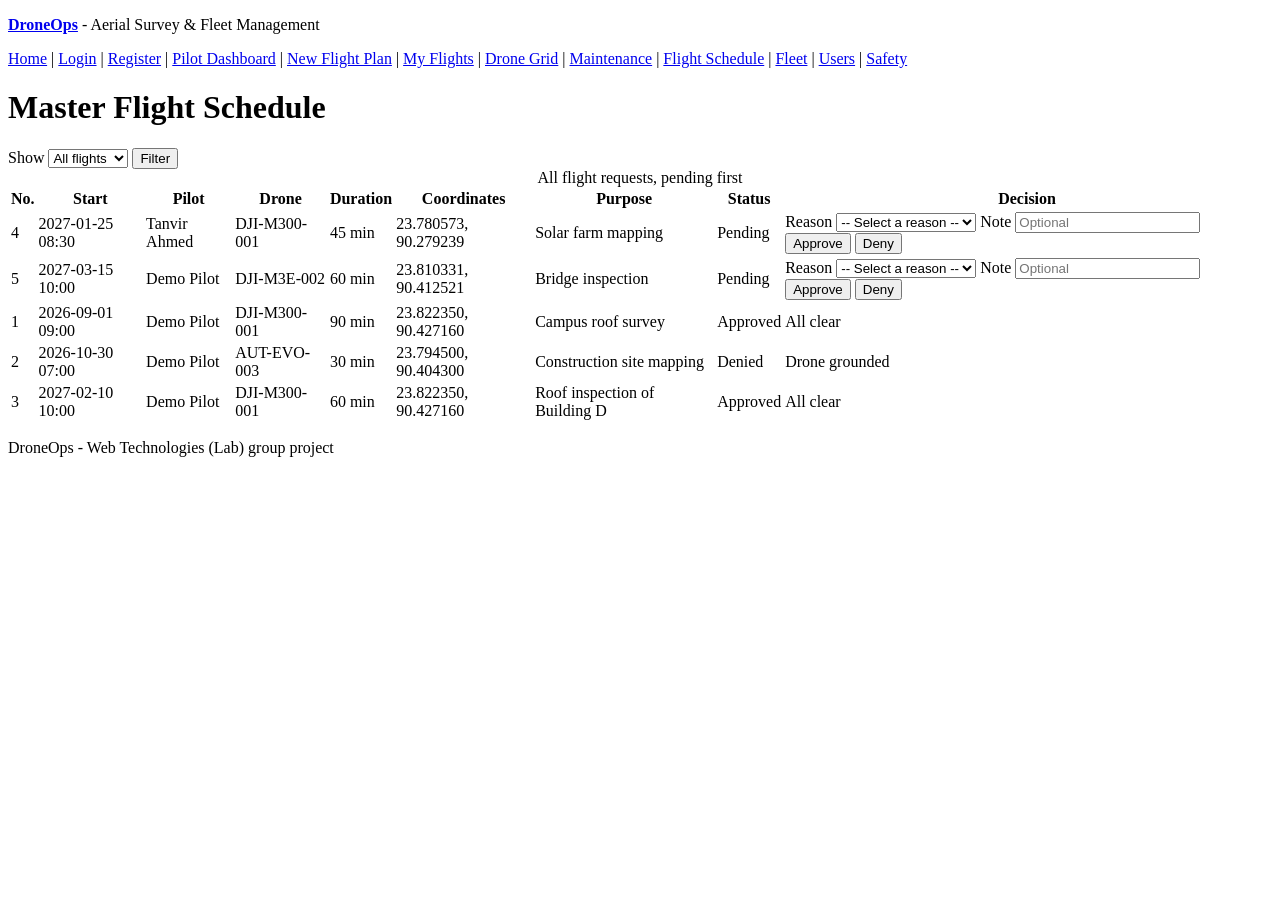
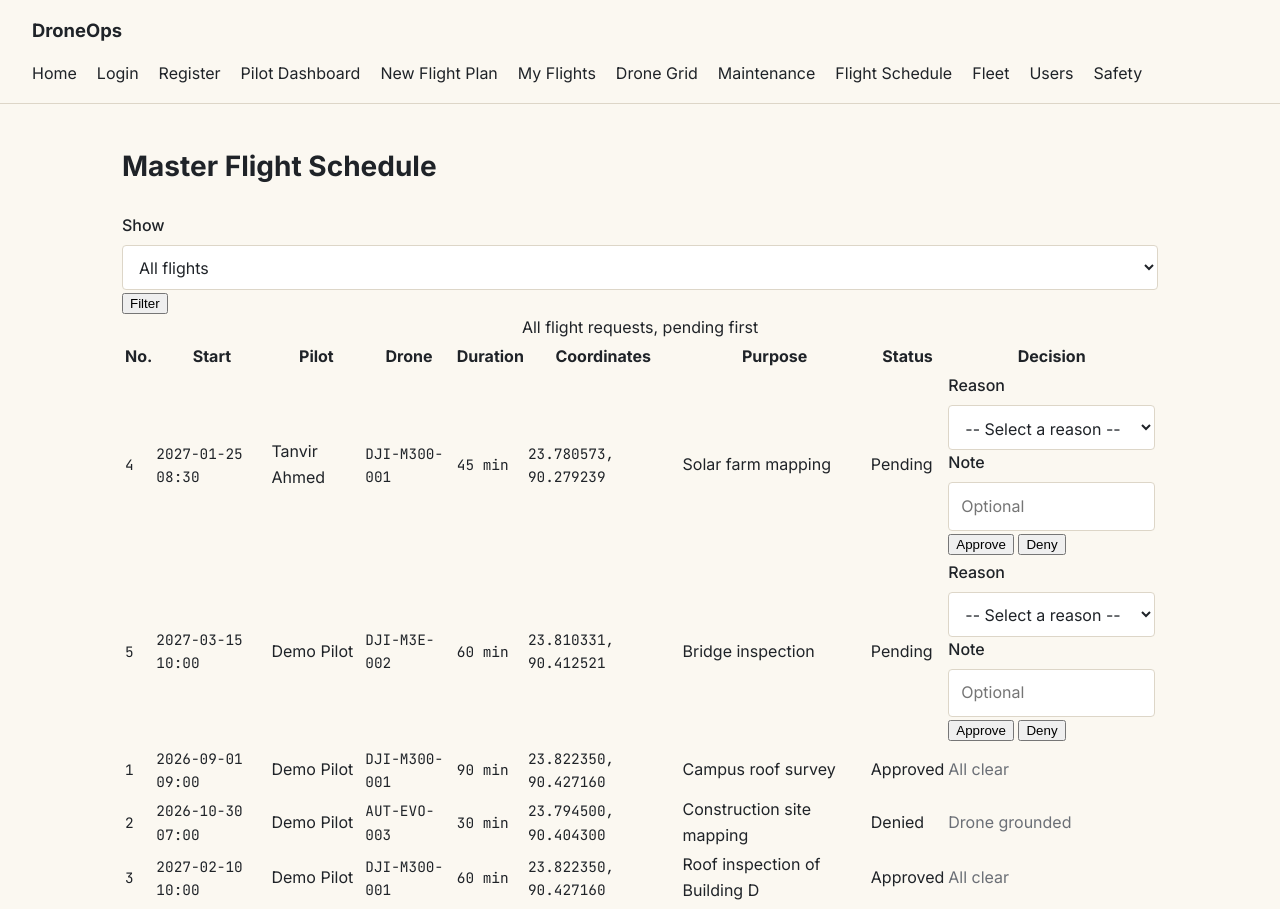
Before and after one commit to Akib-Osmani/DroneOps, a plain HTML site: page pages/admin/flights.html in a window 1280 px wide. Shown: the top 909 px of the page. Before the commit the page ends 800 px from the top, so only its background shows below. Drawn offline with Linux system fonts and the light colour scheme.

Commit message:
Sub2: apply the shared design to the flight schedule

```diff
--- a/pages/admin/flights.html
+++ b/pages/admin/flights.html
@@ -4,30 +4,33 @@
     <meta charset="UTF-8">
     <meta name="viewport" content="width=device-width, initial-scale=1">
     <title>Flight Schedule - DroneOps</title>
+    <link rel="preconnect" href="https://fonts.googleapis.com">
+    <link rel="stylesheet" href="https://fonts.googleapis.com/css2?family=Inter:wght@400;500;600;700&amp;family=JetBrains+Mono:wght@400;500&amp;display=swap">
+    <link rel="stylesheet" href="../../public/css/style.css">
 </head>
 <body>
-    <header>
-        <p><a href="../../index.html"><strong>DroneOps</strong></a> - Aerial Survey &amp; Fleet Management</p>
+    <header class="navbar">
+        <a href="../../index.html" class="brand">DroneOps</a>
         <nav>
-            <a href="../../index.html">Home</a> |
-            <a href="../auth/login.html">Login</a> |
-            <a href="../auth/register.html">Register</a> |
-            <a href="../auth/profile.html">Pilot Dashboard</a> |
-            <a href="../pilot/flight_request.html">New Flight Plan</a> |
-            <a href="../pilot/my_flights.html">My Flights</a> |
-            <a href="../tech/drones.html">Drone Grid</a> |
-            <a href="../tech/maintenance.html">Maintenance</a> |
-            <a href="../admin/flights.html">Flight Schedule</a> |
-            <a href="../admin/fleet.html">Fleet</a> |
-            <a href="../admin/users.html">Users</a> |
+            <a href="../../index.html">Home</a>
+            <a href="../auth/login.html">Login</a>
+            <a href="../auth/register.html">Register</a>
+            <a href="../auth/profile.html">Pilot Dashboard</a>
+            <a href="../pilot/flight_request.html">New Flight Plan</a>
+            <a href="../pilot/my_flights.html">My Flights</a>
+            <a href="../tech/drones.html">Drone Grid</a>
+            <a href="../tech/maintenance.html">Maintenance</a>
+            <a href="flights.html">Flight Schedule</a>
+            <a href="fleet.html">Fleet</a>
+            <a href="users.html">Users</a>
             <a href="../safety/dashboard.html">Safety</a>
         </nav>
     </header>
 
-    <main>
+    <main class="container">
         <h1>Master Flight Schedule</h1>
 
-        <form action="#" method="get">
+        <form action="#" method="get" class="filter-form">
             <label for="filter">Show</label>
             <select id="filter" name="status">
                 <option value="">All flights</option>
@@ -35,9 +38,10 @@
                 <option value="Approved">Approved</option>
                 <option value="Denied">Denied</option>
             </select>
-            <button type="submit">Filter</button>
+            <button type="submit" class="btn btn-small btn-ghost">Filter</button>
         </form>
 
+        <section class="card">
             <table>
                 <caption>All flight requests, pending first</caption>
                 <thead>
@@ -55,16 +59,16 @@
                 </thead>
                 <tbody>
                     <tr>
-                    <td>4</td>
-                    <td>2027-01-25 08:30</td>
+                        <td class="mono">4</td>
+                        <td class="mono">2027-01-25 08:30</td>
                         <td>Tanvir Ahmed</td>
-                    <td>DJI-M300-001</td>
-                    <td>45 min</td>
-                    <td>23.780573, 90.279239</td>
+                        <td class="mono">DJI-M300-001</td>
+                        <td class="mono">45 min</td>
+                        <td class="mono">23.780573, 90.279239</td>
                         <td>Solar farm mapping</td>
-                    <td>Pending</td>
+                        <td><span class="badge badge-pending">Pending</span></td>
                         <td>
-                        <form action="#" method="post">
+                            <form action="#" method="post" class="decision-form">
                                 <input type="hidden" name="flight_id" value="4">
                                 <label for="reason-4">Reason</label>
                                 <select id="reason-4" name="reason" required>
@@ -78,22 +82,24 @@
                                 </select>
                                 <label for="note-4">Note</label>
                                 <input type="text" id="note-4" name="note" maxlength="200" placeholder="Optional">
-                            <button type="submit" name="decision" value="Approved">Approve</button>
-                            <button type="submit" name="decision" value="Denied">Deny</button>
+                                <div class="decision-buttons">
+                                    <button type="submit" name="decision" value="Approved" class="btn btn-small btn-ok">Approve</button>
+                                    <button type="submit" name="decision" value="Denied" class="btn btn-small btn-danger">Deny</button>
+                                </div>
                             </form>
                         </td>
                     </tr>
                     <tr>
-                    <td>5</td>
-                    <td>2027-03-15 10:00</td>
+                        <td class="mono">5</td>
+                        <td class="mono">2027-03-15 10:00</td>
                         <td>Demo Pilot</td>
-                    <td>DJI-M3E-002</td>
-                    <td>60 min</td>
-                    <td>23.810331, 90.412521</td>
+                        <td class="mono">DJI-M3E-002</td>
+                        <td class="mono">60 min</td>
+                        <td class="mono">23.810331, 90.412521</td>
                         <td>Bridge inspection</td>
-                    <td>Pending</td>
+                        <td><span class="badge badge-pending">Pending</span></td>
                         <td>
-                        <form action="#" method="post">
+                            <form action="#" method="post" class="decision-form">
                                 <input type="hidden" name="flight_id" value="5">
                                 <label for="reason-5">Reason</label>
                                 <select id="reason-5" name="reason" required>
@@ -107,49 +113,52 @@
                                 </select>
                                 <label for="note-5">Note</label>
                                 <input type="text" id="note-5" name="note" maxlength="200" placeholder="Optional">
-                            <button type="submit" name="decision" value="Approved">Approve</button>
-                            <button type="submit" name="decision" value="Denied">Deny</button>
+                                <div class="decision-buttons">
+                                    <button type="submit" name="decision" value="Approved" class="btn btn-small btn-ok">Approve</button>
+                                    <button type="submit" name="decision" value="Denied" class="btn btn-small btn-danger">Deny</button>
+                                </div>
                             </form>
                         </td>
                     </tr>
                     <tr>
-                    <td>1</td>
-                    <td>2026-09-01 09:00</td>
+                        <td class="mono">1</td>
+                        <td class="mono">2026-09-01 09:00</td>
                         <td>Demo Pilot</td>
-                    <td>DJI-M300-001</td>
-                    <td>90 min</td>
-                    <td>23.822350, 90.427160</td>
+                        <td class="mono">DJI-M300-001</td>
+                        <td class="mono">90 min</td>
+                        <td class="mono">23.822350, 90.427160</td>
                         <td>Campus roof survey</td>
-                    <td>Approved</td>
-                    <td>All clear</td>
+                        <td><span class="badge badge-approved">Approved</span></td>
+                        <td class="muted">All clear</td>
                     </tr>
                     <tr>
-                    <td>2</td>
-                    <td>2026-10-30 07:00</td>
+                        <td class="mono">2</td>
+                        <td class="mono">2026-10-30 07:00</td>
                         <td>Demo Pilot</td>
-                    <td>AUT-EVO-003</td>
-                    <td>30 min</td>
-                    <td>23.794500, 90.404300</td>
+                        <td class="mono">AUT-EVO-003</td>
+                        <td class="mono">30 min</td>
+                        <td class="mono">23.794500, 90.404300</td>
                         <td>Construction site mapping</td>
-                    <td>Denied</td>
-                    <td>Drone grounded</td>
+                        <td><span class="badge badge-denied">Denied</span></td>
+                        <td class="muted">Drone grounded</td>
                     </tr>
                     <tr>
-                    <td>3</td>
-                    <td>2027-02-10 10:00</td>
+                        <td class="mono">3</td>
+                        <td class="mono">2027-02-10 10:00</td>
                         <td>Demo Pilot</td>
-                    <td>DJI-M300-001</td>
-                    <td>60 min</td>
-                    <td>23.822350, 90.427160</td>
+                        <td class="mono">DJI-M300-001</td>
+                        <td class="mono">60 min</td>
+                        <td class="mono">23.822350, 90.427160</td>
                         <td>Roof inspection of Building D</td>
-                    <td>Approved</td>
-                    <td>All clear</td>
+                        <td><span class="badge badge-approved">Approved</span></td>
+                        <td class="muted">All clear</td>
                     </tr>
                 </tbody>
             </table>
+        </section>
     </main>
 
-    <footer>
+    <footer class="footer">
         <p>DroneOps - Web Technologies (Lab) group project</p>
     </footer>
 </body>
```
Lines whose indentation alone changed are shown as unchanged.
